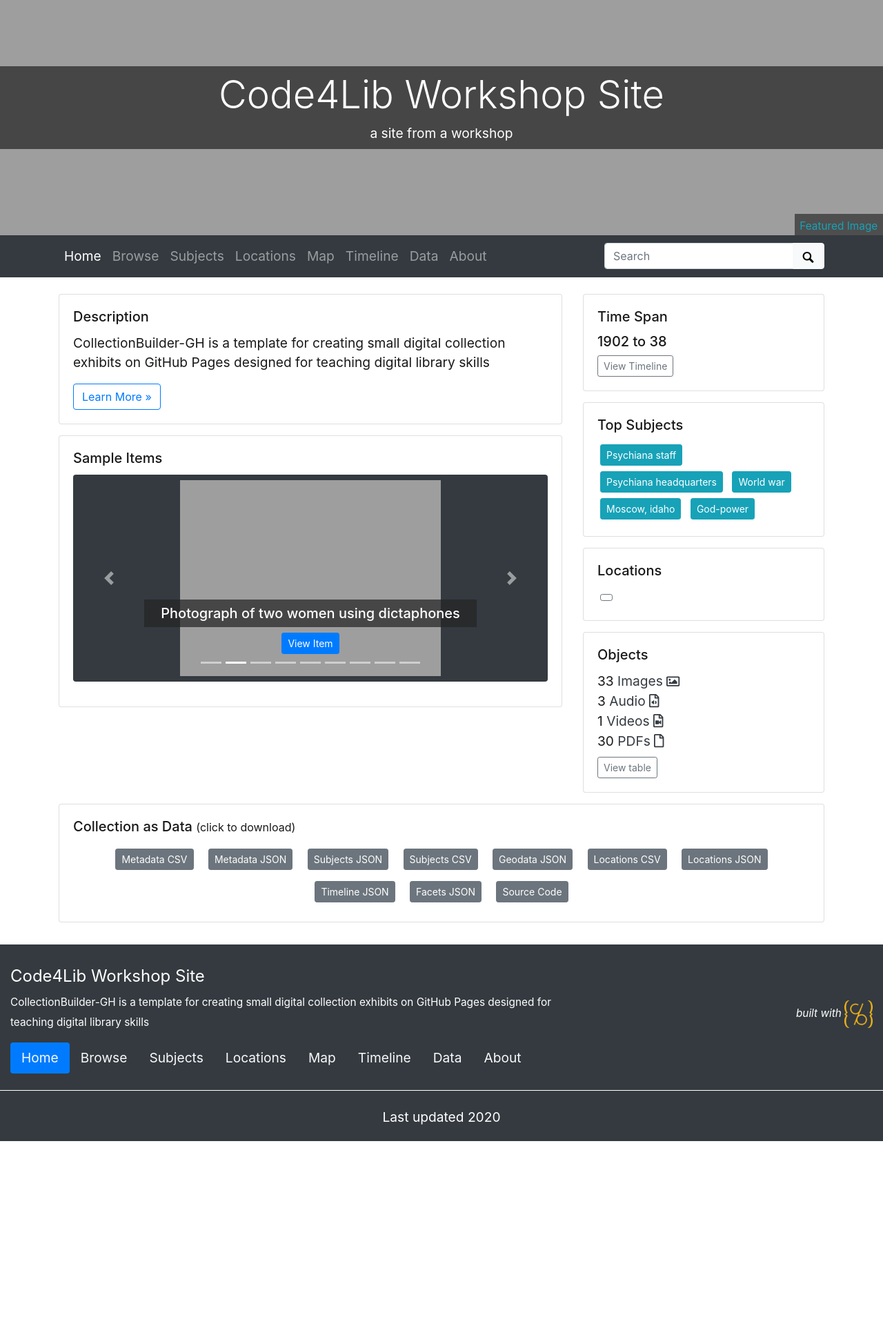
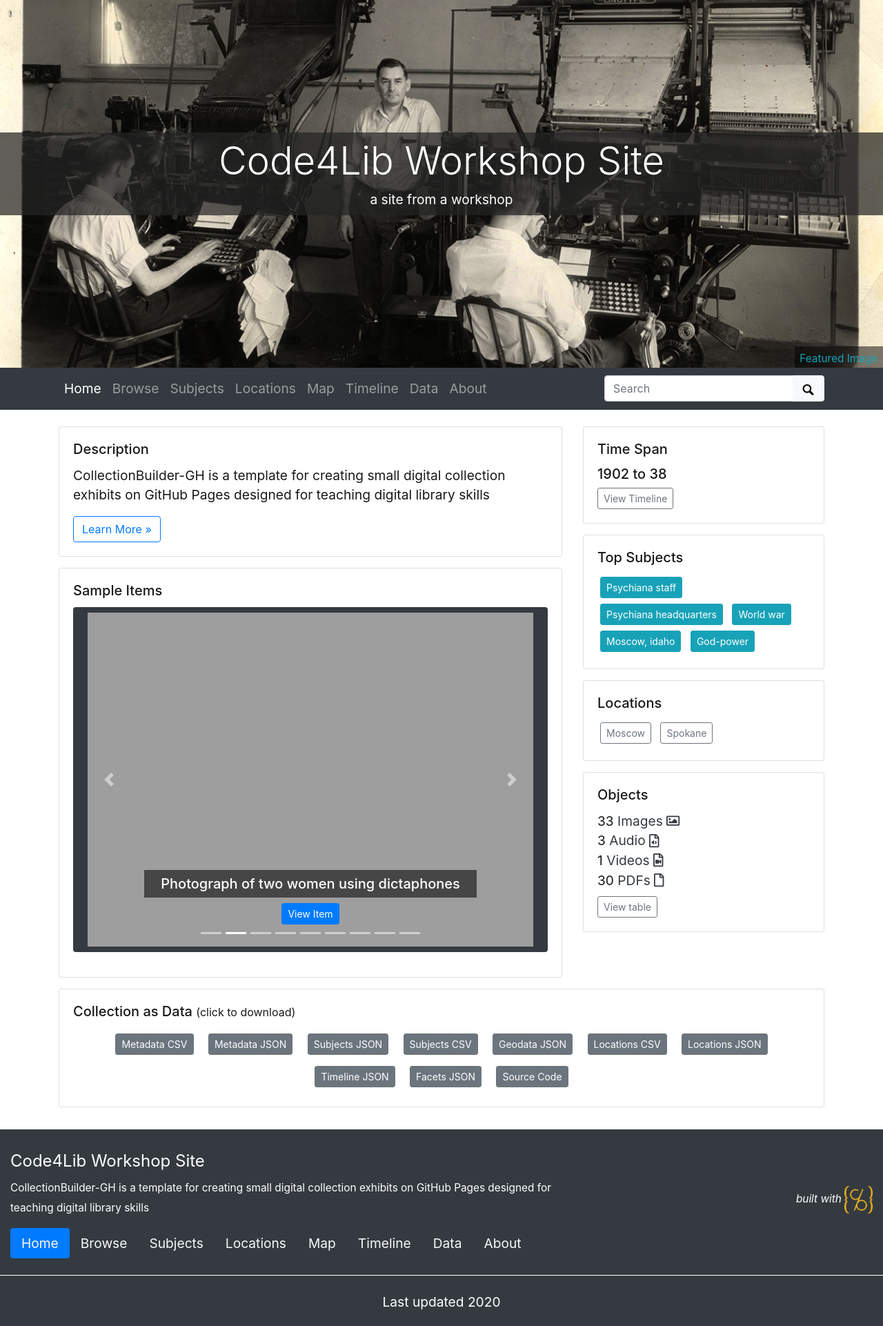
Before and after one commit to dcnb/code4Lib-cb, a Jekyll site: the page built from index.md, in a window 1280 px wide. Shown: the whole page at 69% size. Built offline with Jekyll 4.4.1, drawn with Linux system fonts in a browser that asks for light colours; before the commit the page ends 1654 px from its top, so only the background shows below that.

Commit message:
home page

```diff
--- a/_data/theme.yml
+++ b/_data/theme.yml
@@ -8,19 +8,19 @@
 #
 # featured image is used in home page banner and in meta markup to represent the collection
 # use either an objectid (from an item in this collect), a relative location of an image in this repo, or a full url to an image elsewhere
-featured-image: demo_001
+featured-image: psychiana035
 # optional: add extra padding around collection title for a larger image feature.
-home-title-y-padding: # Default is 8em
+home-title-y-padding: 10em # Default is 8em
 # optional: change position of background image, center, top, bottom
 home-banner-image-position: # Default is center
 # height of the carousel at the bottom of the home page; this is in px, but just enter a number (don't include "px"). Default is 300
-carousel-height: 300
+carousel-height: 500
 # If you'd like to feature specific subjects on the front page, fill in the below with subjects and separate them by semi-colon.
 # Otherwise, leave this blank for automatically generated subjects. For a list of subjects generated by the metadata, see data/subjects.csv
 featured-subjects: # separate by semi-colon(';')
 featured-subjects-max: 5 # set number of top subjects to display if auto generating
 # Same as subjects above. Leave blank for automatically generated locations. Or add locations you'd like to feature. For list see data/places.csv
-featured-locations: # separate by semi-colon(';')
+featured-locations: Moscow; Spokane # separate by semi-colon(';')
 featured-locations-max: 3 # set number of top locations to display if auto generating
 
 ##########
```
